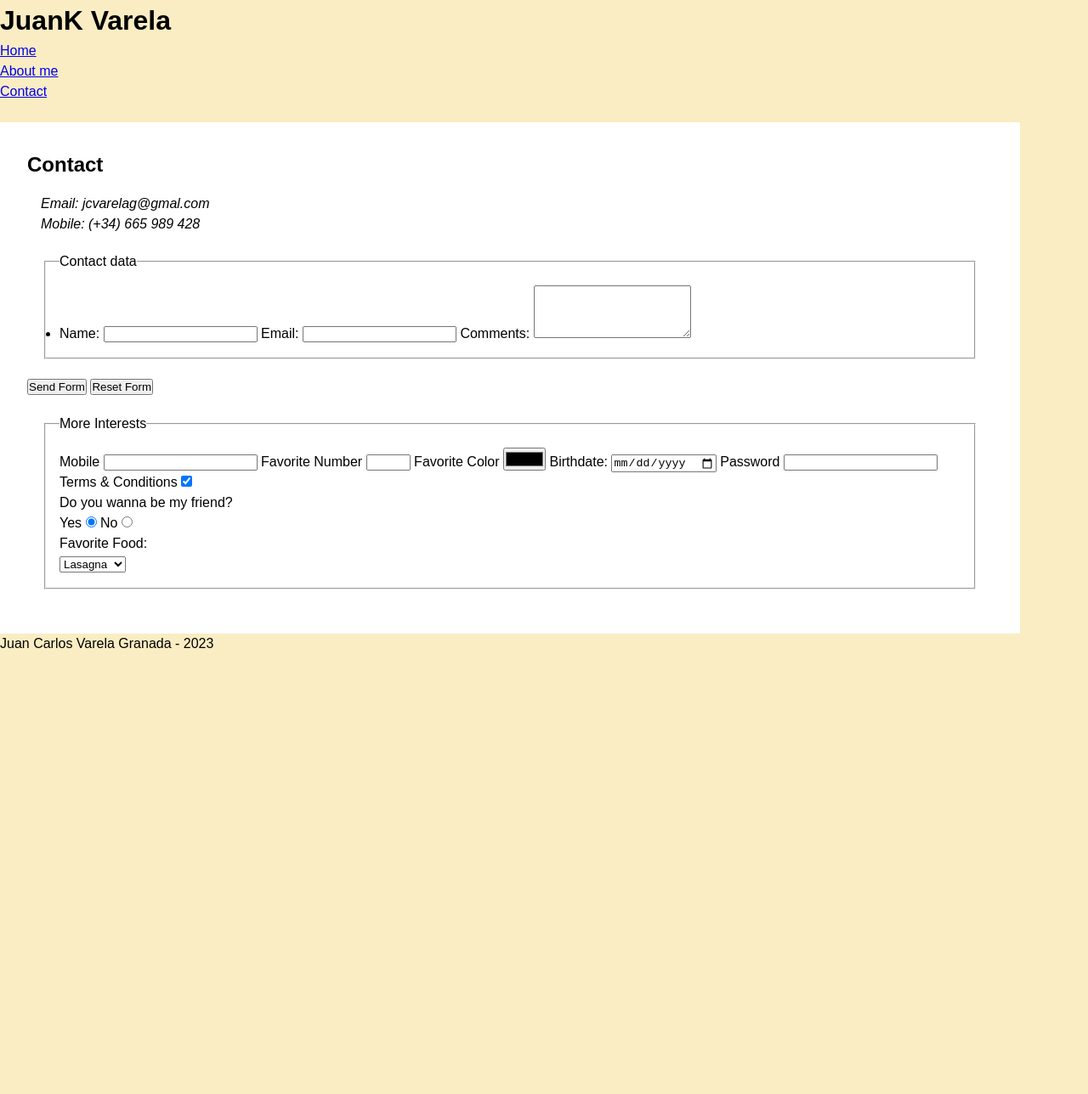
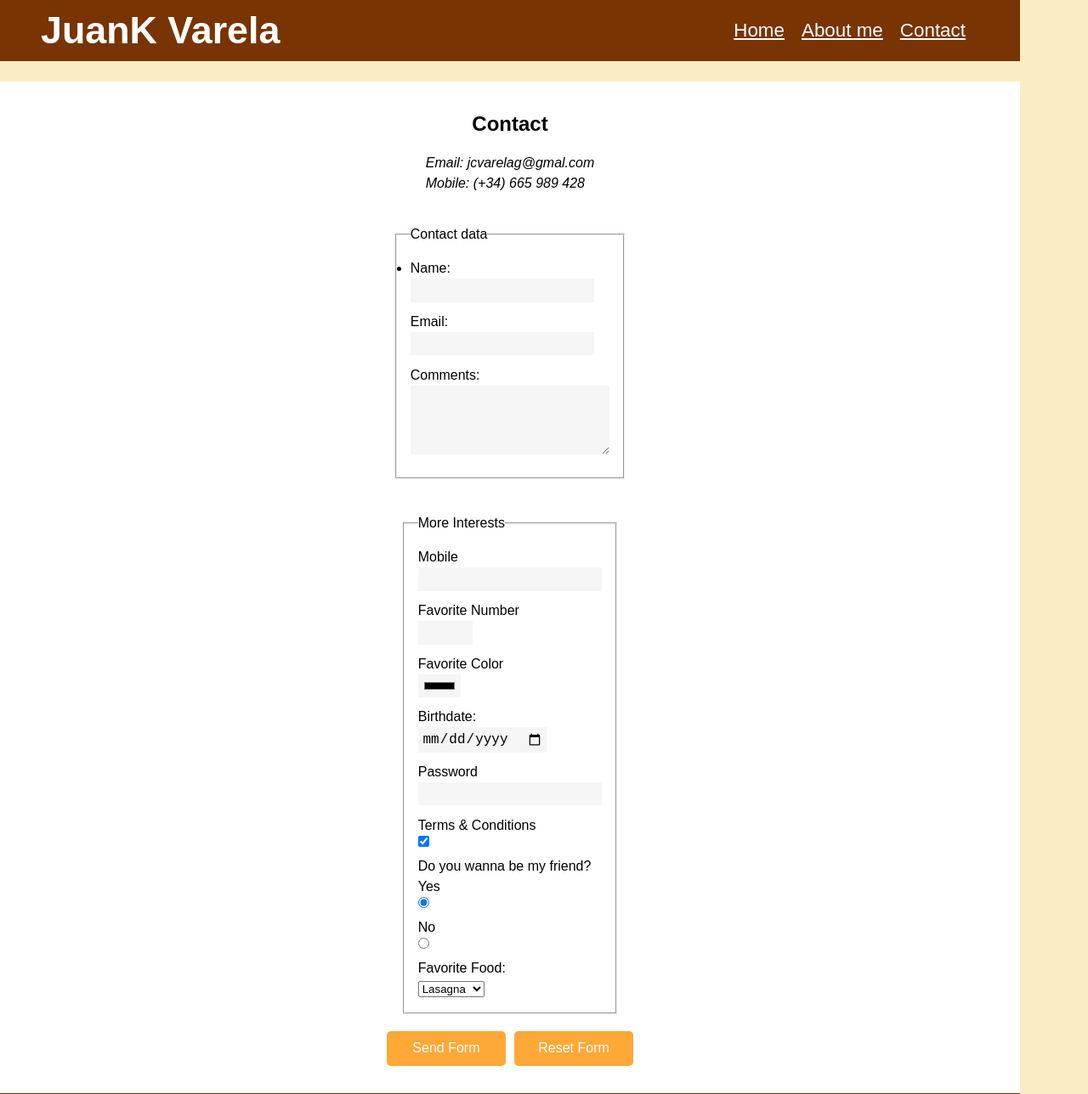
Before and after one commit to Juankavarela/practicaCr, a plain HTML site: page sections/contact.html in a window 1280 px wide. Shown: the top 1288 px of the page at 85% size. Before the commit the page ends 800 px from the top, so only its background shows below. Drawn offline with Linux system fonts and the light colour scheme.

Commit message:
cssComit4

```diff
--- a/sections/contact.html
+++ b/sections/contact.html
@@ -10,7 +10,7 @@
     <header>
      <h1>JuanK Varela</h1>
      <nav>
-        <ul>
+        <ul class="menu">
             <li><a href="/index.html">Home</a></li>
             <li><a href="/sections/about.html">About me</a></li>
             <li><a href="/sections/contact.html">Contact</a></li>
@@ -49,8 +49,8 @@
                     </li>
                 </ul>
             </fieldset>
-        <button type="submit">Send Form</button>
-        <button type="reset">Reset Form</button>
+        <!-- <button type="submit">Send Form</button>
+        <button type="reset">Reset Form</button> -->
 
 
 
@@ -61,6 +61,7 @@
 
         <label for="phone">Mobile</label>
         <input type="number" id="phone" name="mobile">
+
 
         <label for="favNumber">Favorite Number</label>
         <input type="number" id="favNumber" name="favNumber" min="1" max="20">
@@ -94,6 +95,13 @@
     </fieldset>
 </ul>
 
+<ul>
+    <button type="submit">Send Form</button>
+    <button type="reset">Reset Form</button>
+</ul>
+
+</section>
+
     </form>
     </main>
 
--- a/style.css
+++ b/style.css
@@ -21,6 +21,9 @@ body{
 main{
     padding: 2rem;
     background-color: #ffffff;
+    display: flex;
+    flex-direction: column;
+    align-items: center;
 }
 
 header{
@@ -29,6 +32,40 @@ header{
 
 
 /* Estilos de index html*/
+header{
+    background-color: #783403;
+    color: #ffffff;
+    height: 4.5rem;
+    font-size: 1.4rem;
+    display: flex;
+    justify-content: space-between;
+    align-items: center;
+}
+
+h1{
+    margin-left: 3rem;
+}
+
+a{
+    list-style: none;
+    color: #ffffff;
+}
+
+a:hover{
+    background-color: #faedc387;
+    border-radius: 5px;
+}
+
+.menu{
+    list-style: none;
+    margin-right: 3rem;
+    display: flex;
+    gap: 20px;
+    padding: 1rem;
+}
+
+
+
 #inicio{
     background-color: #fea837;
     background-image: url("/Images/Milo.jpg");
@@ -78,3 +115,51 @@ fieldset{
     margin: 20px;
     padding: 16px;
 }
+
+ul{
+    display: flex;
+    justify-content: space-evenly;
+}
+
+button{
+    border: none;
+    width: 45%;
+    padding: 0.7rem;
+    color: #ffffff;
+    background-color: #fea837;
+    font-size: 1rem;
+    border-radius: 5px;
+}
+
+/*.button{
+    width: 10%;
+}*/
+
+button:hover{
+    background-color: #783403;
+    cursor: pointer;
+}
+
+input, textarea {
+    padding: 0.3rem;
+    margin-bottom: 0.7rem;
+    display: block;
+    font-size: 1rem;
+    border: none;
+    border: 3px;
+    background-color: whitesmoke;
+}
+
+.one-line{
+    display: flex;
+    align-items: baseline;
+}
+/*FOOTER*/
+footer{
+    background-color: #783403;
+    color: #ffffff;
+    height: 2rem;
+    display: flex;
+    justify-content: center;
+    align-items: center;
+}
```
Also changed, not shown: index.html (+1 -1 lines), sections/about.html (+1 -1 lines).
